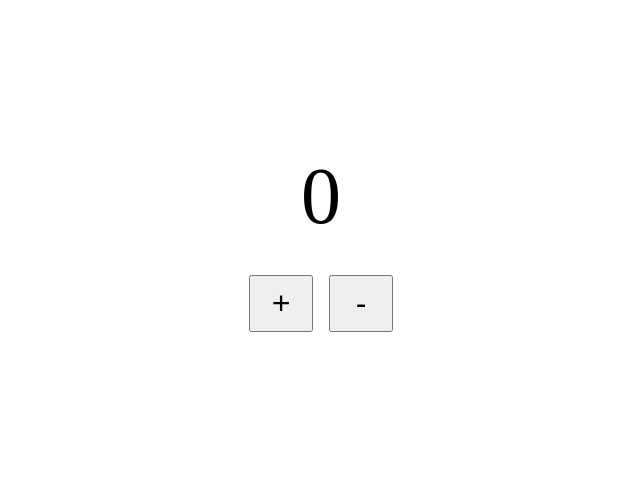
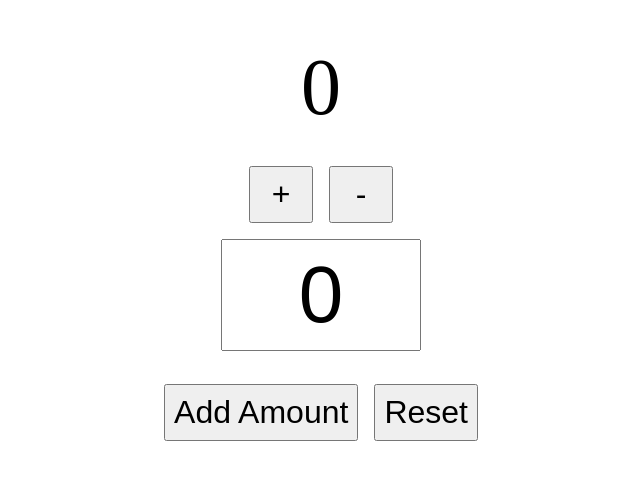
Before and after one commit to yilengyao/redux_toolkit-tutorial, a React (Create React App) app: page / in a window 1280 px wide. Shown: the part 151-630 px from the top of the page, without its empty margins (319-959 px from the left). Built offline with nearby package versions, Linux system fonts and the light colour scheme.

Commit message:
add counter actions

```diff
--- a/src/features/counter/Counter.js
+++ b/src/features/counter/Counter.js
@@ -1,9 +1,20 @@
 import { useSelector, useDispatch } from "react-redux";
-import { decrement, increment } from "./counterSlice";
+import { decrement, increment, reset, incrementByAmount } from "./counterSlice";
+import { useState } from "react";
 
-const Counter = ({ value, onIncrement, onDecrement }) => {
+const Counter = () => {
   const count = useSelector((state) => state.counter.count);
   const dispatch = useDispatch();
+
+  const [incrementAmount, setIncrementAmount] = useState(0);
+
+  const addValue = Number(incrementAmount) || 0;
+
+  const resetAll = () => {
+    dispatch(reset());
+    setIncrementAmount(0);
+  };
+
   return (
     <section>
       <p>{count}</p>
@@ -11,6 +22,17 @@
         <button onClick={() => dispatch(increment())}>+</button>
         <button onClick={() => dispatch(decrement())}>-</button>
       </div>
+      <input
+        type="text"
+        value={incrementAmount}
+        onChange={(e) => setIncrementAmount(e.target.value)}
+      />
+      <div>
+        <button onClick={() => dispatch(incrementByAmount(addValue))}>
+          Add Amount
+        </button>
+        <button onClick={resetAll}>Reset</button>
+      </div>
     </section>
   );
 };
--- a/src/features/counter/counterSlice.js
+++ b/src/features/counter/counterSlice.js
@@ -14,9 +14,16 @@
     decrement: (state) => {
       state.count -= 1;
     },
+    reset: (state) => {
+      state.count = 0;
+    },
+    incrementByAmount: (state, action) => {
+      state.count += action.payload;
+    },
   },
 });
 
-export const { increment, decrement } = counterSlice.actions;
+export const { increment, decrement, reset, incrementByAmount } =
+  counterSlice.actions;
 
 export default counterSlice.reducer;
```
